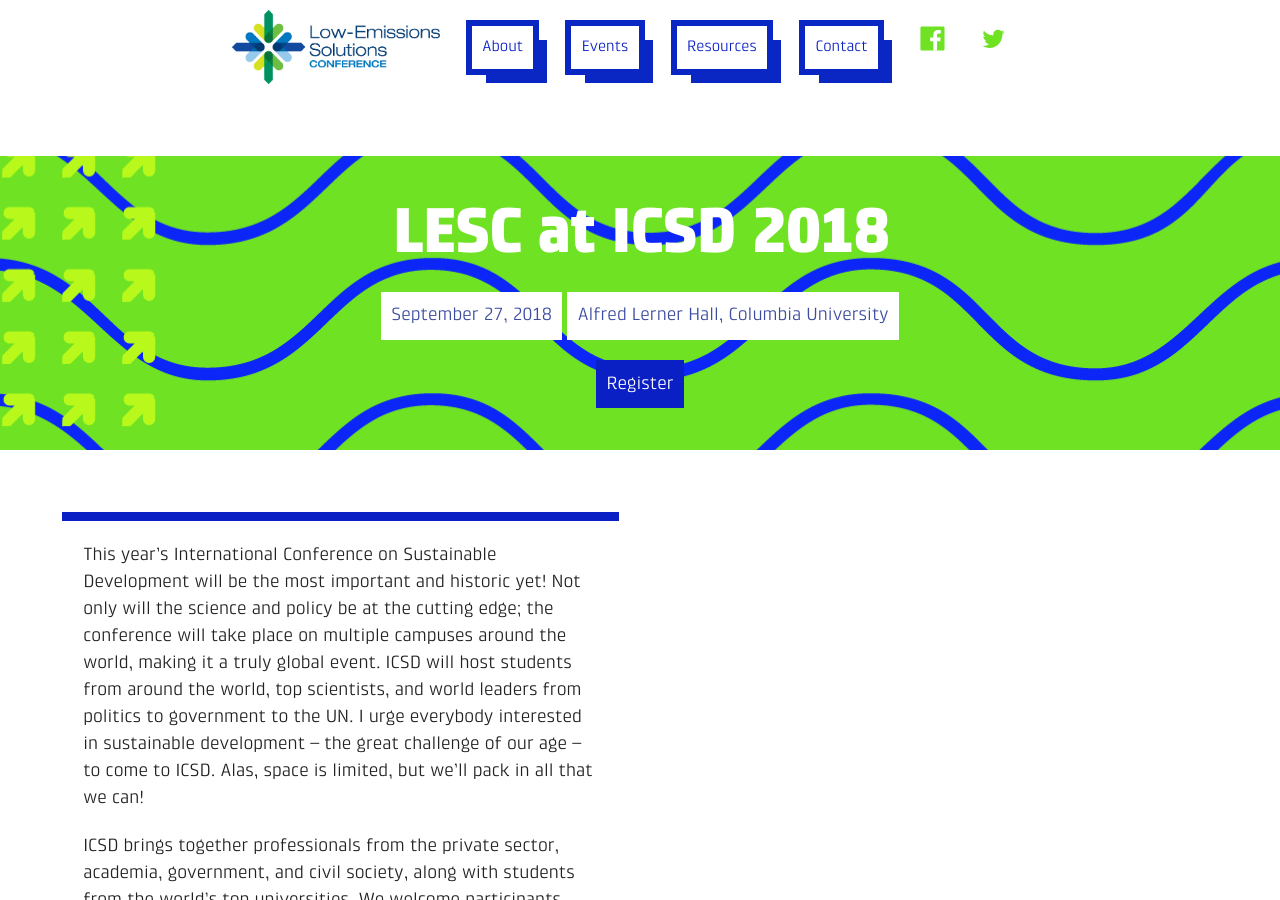
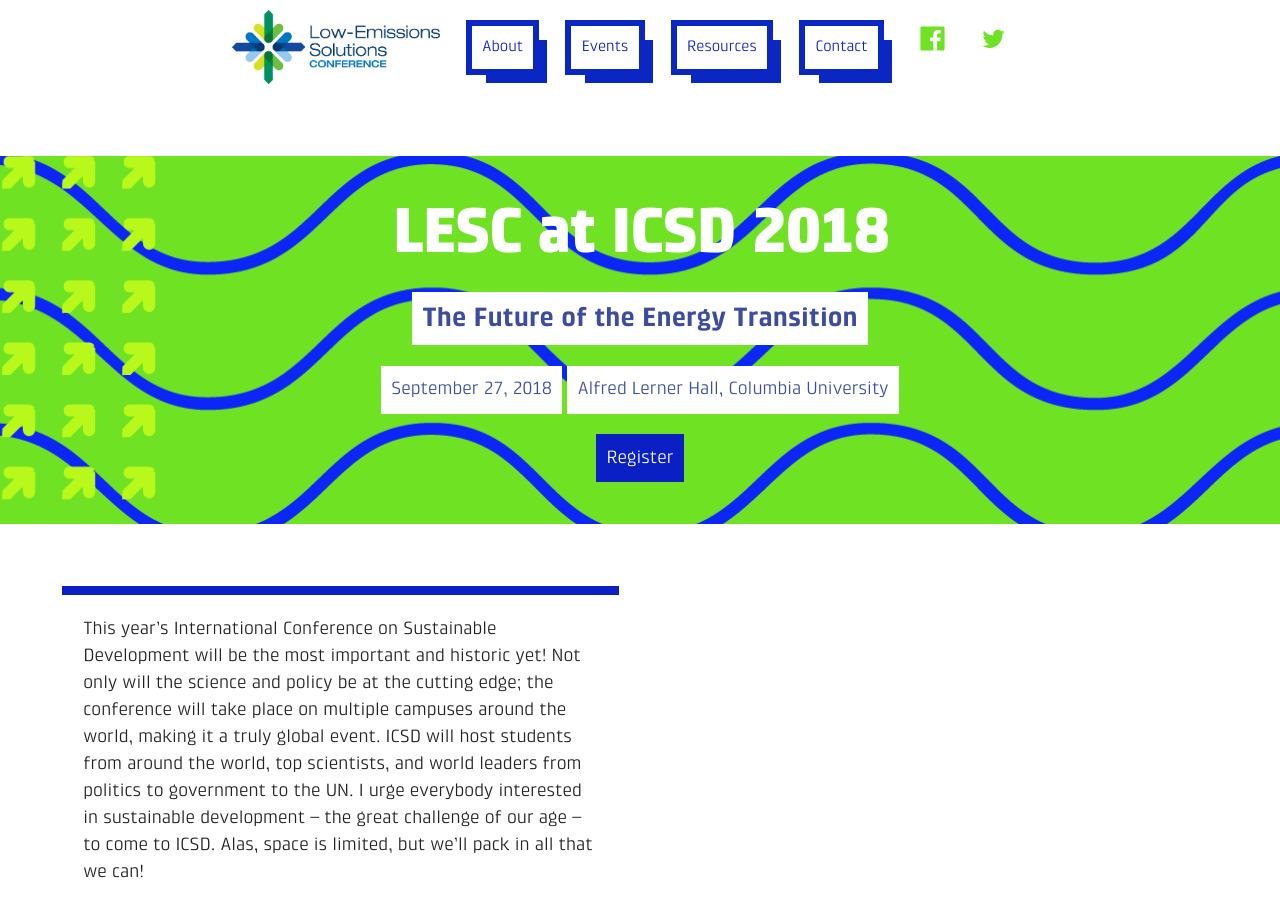
Before and after one commit to ryanswaney/lesc-jekyll, a Jekyll site: the page built from _event/lesc-at-icsd-2018.markdown, in a window 1280 px wide and 900 px high. Built offline with Jekyll 4.4.1, drawn with Linux system fonts in a browser that asks for light colours; nearby versions of some CDN libraries.

Commit message:
Updated Lesc At Icsd 2018

```diff
--- a/_event/lesc-at-icsd-2018.markdown
+++ b/_event/lesc-at-icsd-2018.markdown
@@ -2,6 +2,7 @@
 title: LESC at ICSD 2018
 date: 2018-06-26 14:25:00 Z
 position: 1
+theme: The Future of the Energy Transition
 location-text: Alfred Lerner Hall, Columbia University
 event-date-text: September 27, 2018
 registration-url: http://ic-sd.org/register/
```
